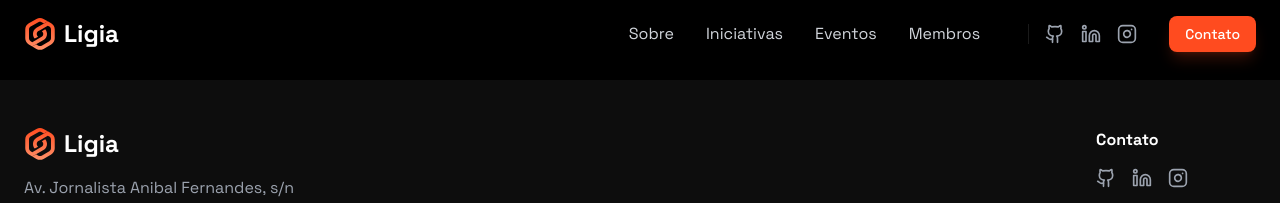
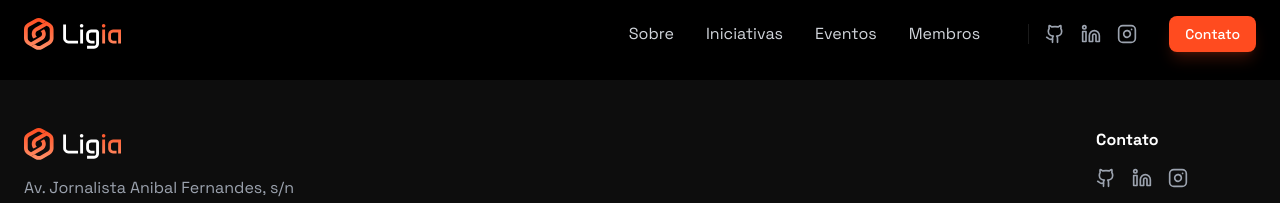
Before and after one commit to ligia-ufpe/site, a React (Vite) app: page /open-source in a window 1280 px wide. Shown: the top 203 px of the page. Built offline with nearby package versions, Linux system fonts and the light colour scheme.

Commit message:
fix(logo): update header/footer logo image source and adjust width

```diff
--- a/src/components/ui/logo.tsx
+++ b/src/components/ui/logo.tsx
@@ -4,11 +4,10 @@ export function Logo() {
   return (
     <Link to="/" className="flex items-center gap-2">
       <img
-        src="images/logo.svg"
+        src="images/logo+nome.svg"
         alt="Ligia Logo"
-        className="w-8 h-8 relative"
+        className="w-25 h-8 relative"
       />
-      <span className="text-2xl font-bold text-white">Ligia</span>
     </Link>
   );
 }
```
